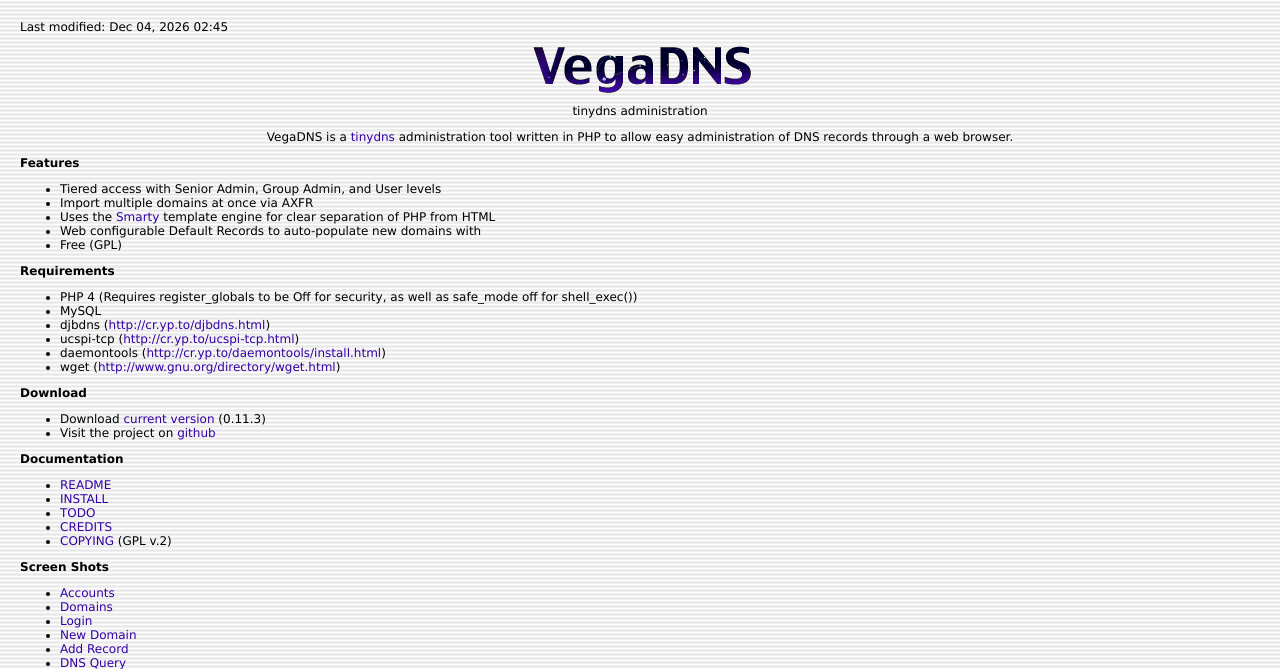
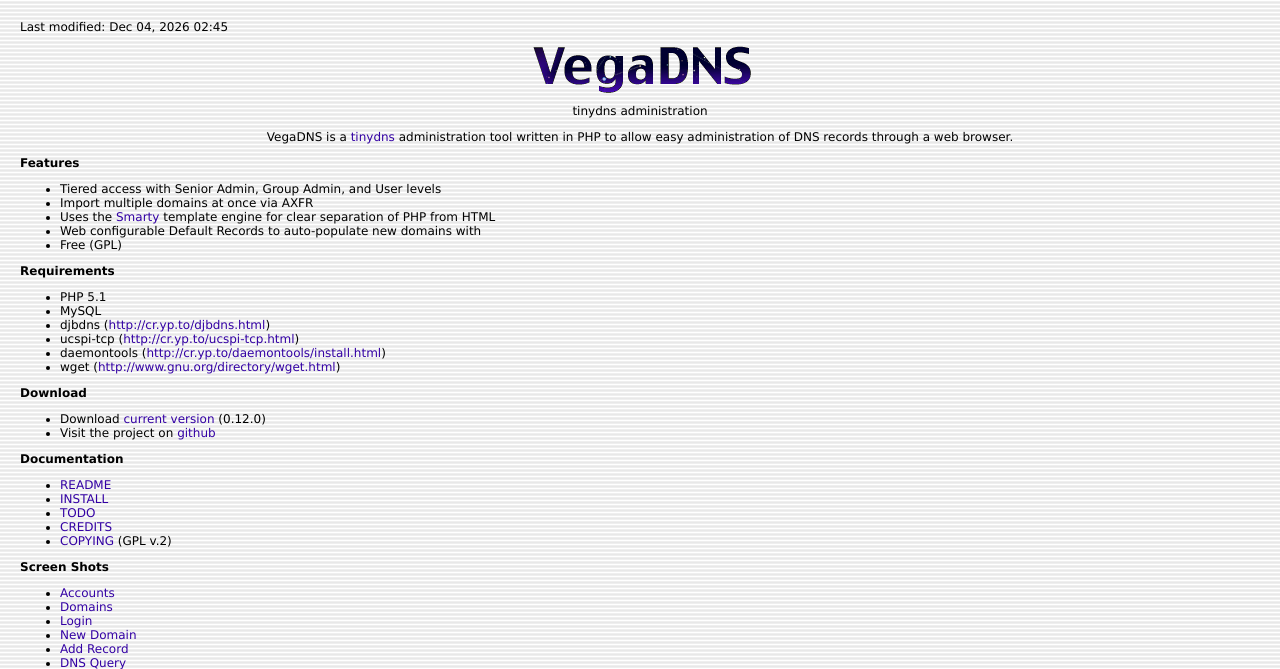
Before and after one commit to shupp/vegadns-website, a PHP site: page / in a window 1280 px wide. Shown: the top 669 px of the page. Run offline with PHP 8.4, Linux system fonts and the light colour scheme.

Commit message:
Updated for 0.12

```diff
--- a/public_html/index.php
+++ b/public_html/index.php
@@ -1,5 +1,5 @@
 <?php
-$current = '0.11.3';
+$current = '0.12.0';
 ?>
 <!DOCTYPE HTML PUBLIC "-//W3C//DTD HTML 4.01 Transitional//EN"
             "http://www.w3.org/TR/html4/loose.dtd">
@@ -39,7 +39,7 @@ VegaDNS is a <a href="http://cr.yp.to/djbdns/tinydns.html">tinydns</a> administr
 <b>Requirements</b>
 
 <ul>
-    <li> PHP 4 (Requires register_globals to be Off for security, as well as safe_mode off for shell_exec())</li>
+    <li> PHP 5.1</li>
     <li> MySQL</li>
     <li> djbdns (<a href="http://cr.yp.to/djbdns.html">http://cr.yp.to/djbdns.html</a>)</li>
     <li> ucspi-tcp (<a href="http://cr.yp.to/ucspi-tcp.html">http://cr.yp.to/ucspi-tcp.html</a>)</li>
```
